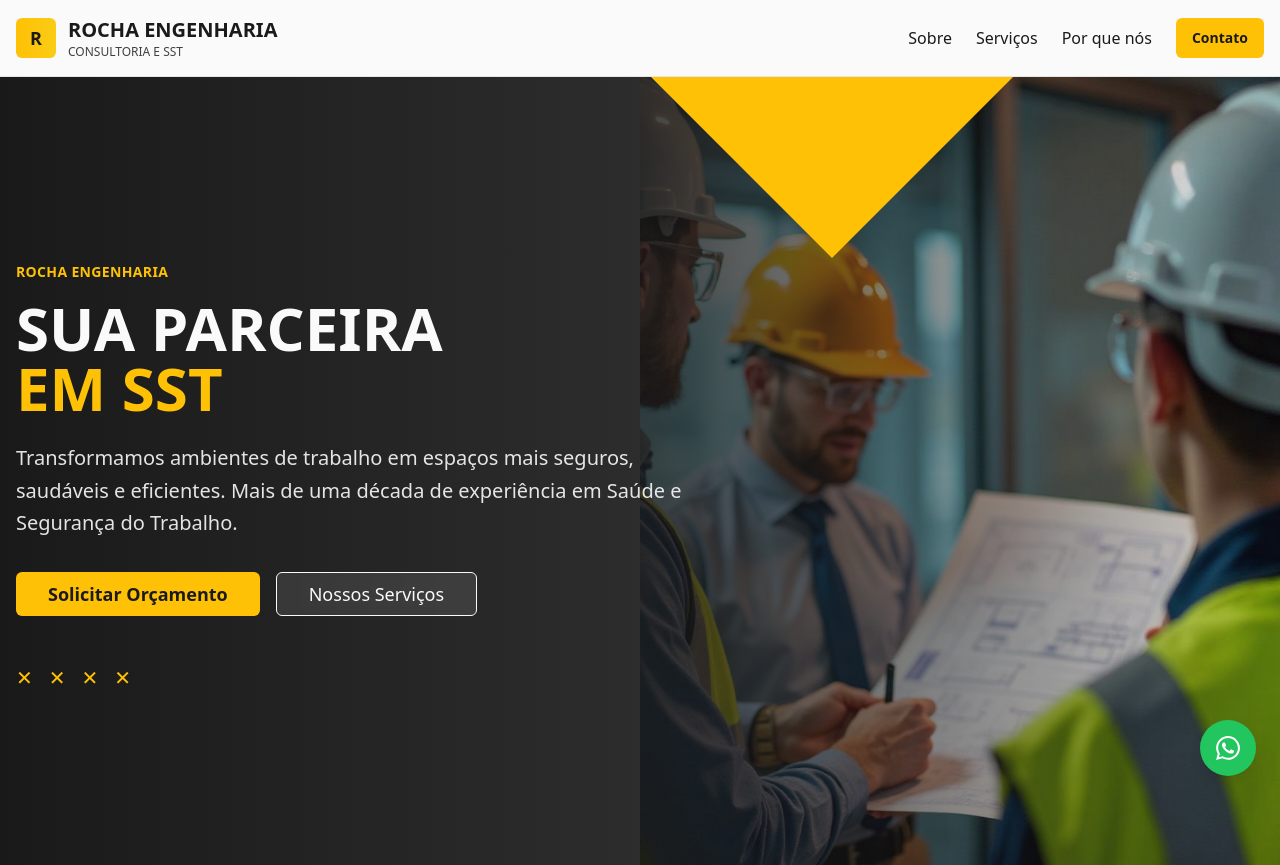
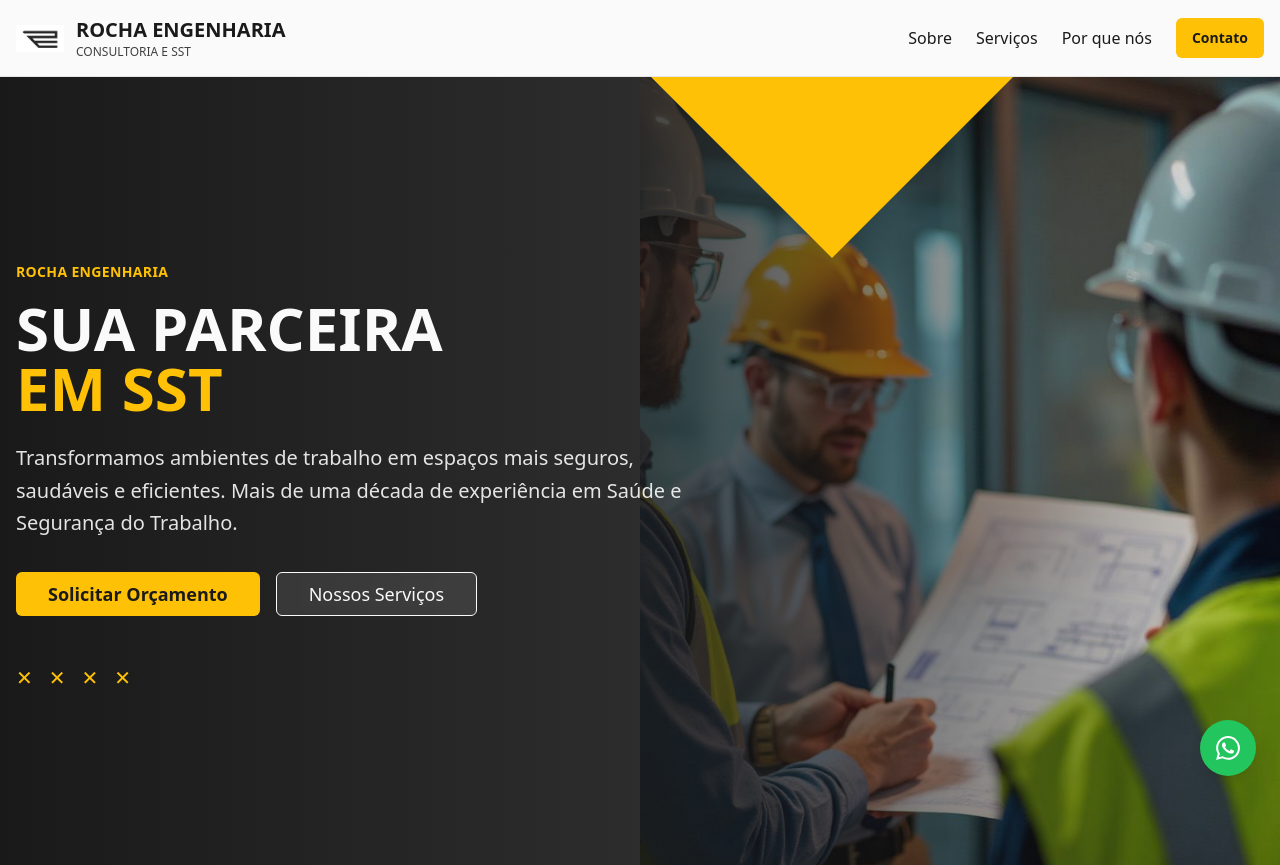
Before and after one commit to wilsonsantosrocha28-blip/rocha-eng-sst, a React (Vite) app: page / in a window 1280 px wide. Shown: the top 865 px of the page. Built offline with nearby package versions, Linux system fonts and the light colour scheme.

Commit message:
Add logo to header
Add the provided logo to the header component.

```diff
--- a/src/components/Header.tsx
+++ b/src/components/Header.tsx
@@ -10,8 +10,12 @@ const Header = () => {
     <header className="bg-background border-b border-border sticky top-0 z-50">
       <div className="container mx-auto px-4 py-4 flex items-center justify-between">
         <div className="flex items-center space-x-3">
-          <div className="w-10 h-10 bg-gradient-to-r from-brand-gold to-yellow-400 rounded-md flex items-center justify-center">
-            <span className="text-brand-dark font-bold text-lg">R</span>
+          <div className="w-12 h-10 flex items-center justify-center">
+            <img
+              src="/lovable-uploads/63bf2d95-c213-4f20-aa5f-207401c0699b.png"
+              alt="Rocha Engenharia Logo"
+              className="h-8 w-auto object-contain"
+            />
           </div>
           <div>
             <h1 className="text-xl font-bold text-brand-dark">ROCHA ENGENHARIA</h1>
```
Also changed, not shown: public/lovable-uploads/63bf2d95-c213-4f20-aa5f-207401c0699b.png (added).
